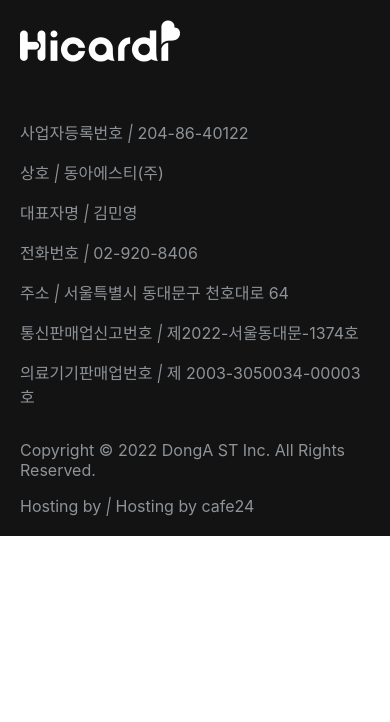
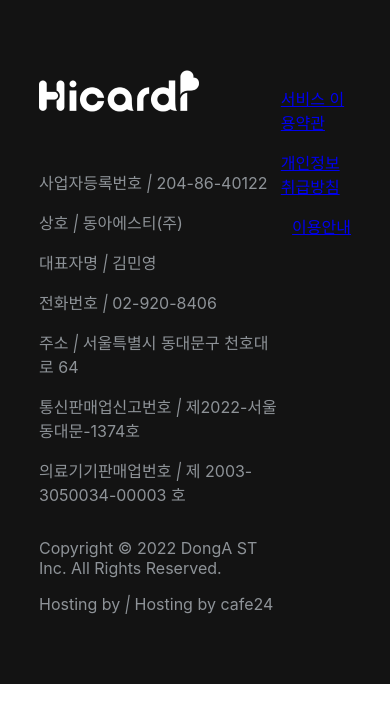
Before and after one commit to DONGA-ST-B/frontend, a React (Create React App) app: page /footer in a window 390 px wide. Shown: the top 722 px of the page. Built offline with nearby package versions, Linux system fonts and the light colour scheme.

Commit message:
[feat] : 반응형으로 왼쪽, 오른쪽 여백 추가, 오른쪽 세개 메뉴 추가 (#3)

```diff
--- a/src/components/footer/Footer.css
+++ b/src/components/footer/Footer.css
@@ -1,6 +1,16 @@
-/* styles.css (또는 원하는 CSS 파일) */
+/* Footer.css */
+
+/* 기본 스타일 */
 .footer-container {
-    background-color: #131313; /* 배경 색상 */
-    color: #ffffff; /* 글자 색상 */
-    padding: 20px; /* 원하는 패딩 값 설정 */
+    background-color: #131313;
+    color: #ffffff;
+    padding: 20px;
   }
+
+/* 화면 너비에 따라 자동으로 비율 조정 */
+@media screen and (min-width: 1px) {
+    .footer-container {
+      padding-left: 10vw;
+      padding-right: 10vw;
+    }
+  }
--- a/src/components/footer/Footer.js
+++ b/src/components/footer/Footer.js
@@ -27,9 +27,13 @@ const FooterInfo = ({ label, value }) => (
 class Footer extends Component {
   render() {
     const footerStyle = {
-      backgroundColor: COLORS.GRAY_FOOTER_BG, // 배경 색상 설정
-      color: COLORS.GRAY_500, // 글자 색상 설정
-      padding: "20px", // 패딩 값 설정
+      backgroundColor: COLORS.GRAY_FOOTER_BG,
+      color: COLORS.GRAY_500,
+      paddingTop: "70px",
+      paddingBottom: "70px",
+      display: "flex",
+      justifyContent: "space-between",
+      alignItems: "flex-start",
     };
 
     const logoStyle = {
@@ -41,12 +45,19 @@ class Footer extends Component {
     };
 
     const spacingStyle = {
-      marginBottom: "16px", // 추가한 여백 설정
+      marginBottom: "16px",
+    };
+
+    const menuStyle = {
+      display: "flex",
+      flexDirection: "column",
+      alignItems: "flex-end",
     };
 
     return (
       <div style={footerStyle} className="footer-container">
-        <img src={LogoWhite} alt="로고" style={logoStyle} /> {/* 여백 적용 */}
+        <div className="footer-content">
+          <img src={LogoWhite} alt="로고" style={logoStyle} />
           <br />
           <div style={infoStyle}>
             <FooterInfo label="사업자등록번호" value={footerData.registrationNumber} />
@@ -68,6 +79,15 @@ class Footer extends Component {
           <div style={spacingStyle}></div>
           <FooterInfo label="Hosting by" value={footerData.hosting} />
         </div>
+        <div style={menuStyle}>
+          <div style={spacingStyle}></div>
+          <a href="/terms">서비스 이용약관</a>
+          <div style={spacingStyle}></div>
+          <a href="/privacy">개인정보취급방침</a>
+          <div style={spacingStyle}></div>
+          <a href="/help">이용안내</a>
+        </div>
+      </div>
     );
   }
 }
```
Lines whose indentation alone changed are shown as unchanged.
